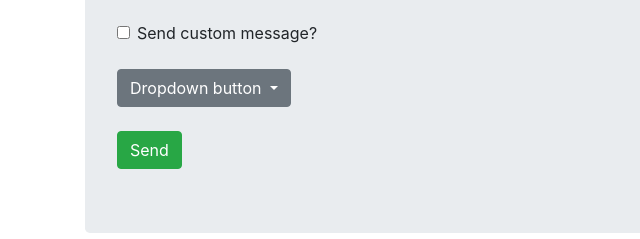
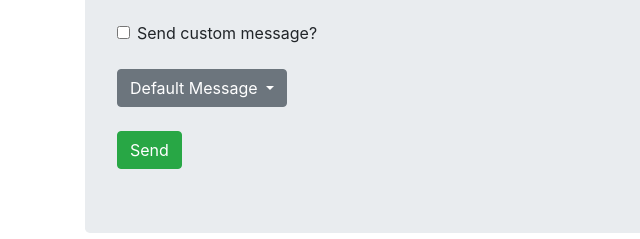
Before and after one commit to yagoserpa/ezops-test-yago, a website: page index.html in a window 1280 px wide. Shown: the part 228-467 px from the top of the page, 0-640 px from the left. Drawn offline with nearby package versions, Linux system fonts and the light colour scheme; no server answers.

Commit message:
Change index.html

```diff
--- a/index.html
+++ b/index.html
@@ -32,7 +32,7 @@
         <div id="dropdown-message">
           <div class="dropdown">
             <button class="btn btn-secondary dropdown-toggle" type="button" id="dropdownMenuButton" data-toggle="dropdown" aria-haspopup="true" aria-expanded="false">
-              Dropdown button
+              Default Message
             </button>
             <div class="dropdown-menu" aria-labelledby="dropdownMenuButton">
               <a class="dropdown-item" href="#">Hello!</a>
```
